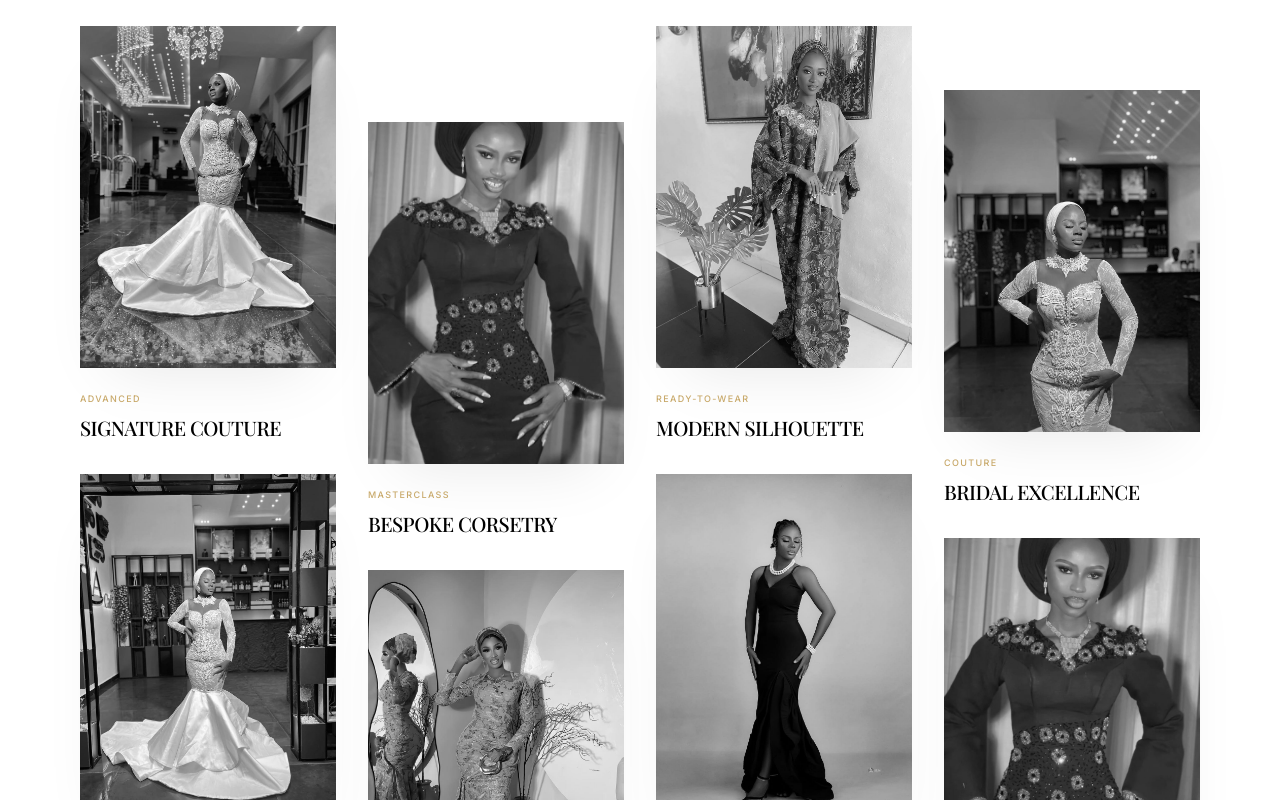
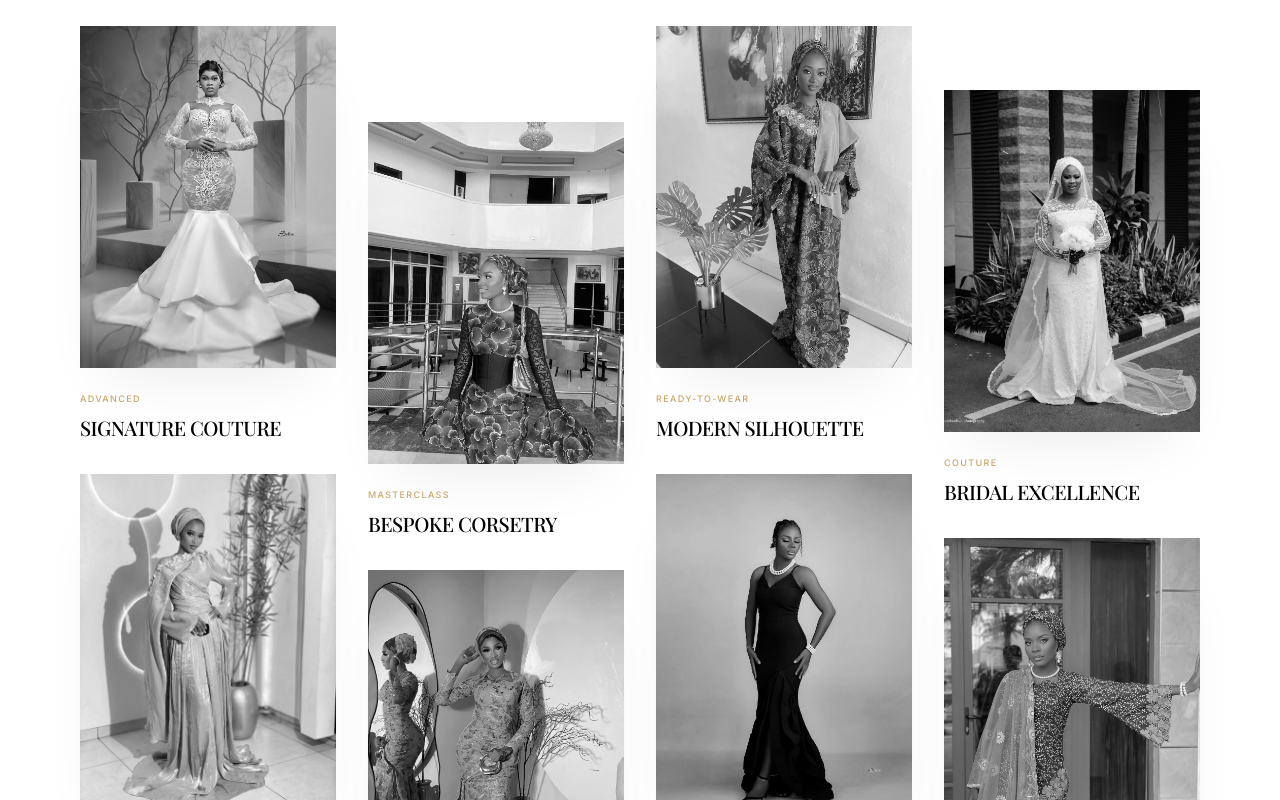
Before and after one commit to Priest98/fiastyleacademy, a React (Vite) app: page / in a window 1280 px wide. Shown: the part 1260-2060 px from the top of the page. Built offline with nearby package versions, Linux system fonts and the light colour scheme; the HTML template or start-up script is replaced by a standard one; a web font is replaced by a local one.

Commit message:
Update: Reverted permanent grayscale on Design Mastery image.

```diff
--- a/src/pages/Index.tsx
+++ b/src/pages/Index.tsx
@@ -6,11 +6,16 @@ import FadeIn from "@/components/animations/FadeIn";
 import homeHero from "@/assets/new/homepage/home1.jpg";
 import cat1_1 from "@/assets/new/category1/cat1-1.jpg";
 import cat1_2 from "@/assets/new/category1/cat1-2.jpg";
+import cat1_12 from "@/assets/new/category1/cat1-12.jpg";
 import cat1_3 from "@/assets/new/category1/cat1-3.jpg";
+import cat1_5 from "@/assets/new/category1/cat1-5.jpg";
 import cat2_1 from "@/assets/new/category2/cat2-1.jpg";
 import cat2_2 from "@/assets/new/category2/cat2-2.jpg";
+import cat2_5 from "@/assets/new/category2/cat2-5.jpg";
 import cat3_1 from "@/assets/new/category3/cat3-1.jpg";
+import cat3_2 from "@/assets/new/category3/cat3-2.jpg";
 import cat4_1 from "@/assets/new/category4/cat4-1.jpg";
+import cat4_2 from "@/assets/new/category4/cat4-2.jpg";
 import cat5_1 from "@/assets/new/category5/cat5-1.jpg";
 import cat5_8 from "@/assets/new/category5/cat5-8.jpg";
 import fabricImage from "@/assets/fabric.png";
@@ -96,11 +101,11 @@ export default function Index() {
 
             <div className="grid grid-cols-1 md:grid-cols-2 lg:grid-cols-4 gap-8">
               <div className="space-y-8">
-                <PortfolioItem image={cat1_1} title="Signature Couture" category="Advanced" />
-                <PortfolioItem image={cat1_2} title="Structural Detail" category="Pattern Making" />
+                <PortfolioItem image={cat1_5} title="Signature Couture" category="Advanced" />
+                <PortfolioItem image={cat4_2} title="Structural Detail" category="Pattern Making" />
               </div>
               <div className="space-y-8 pt-12 md:pt-24">
-                <PortfolioItem image={cat2_1} title="Bespoke Corsetry" category="Masterclass" />
+                <PortfolioItem image={cat2_5} title="Bespoke Corsetry" category="Masterclass" />
                 <PortfolioItem image={cat3_1} title="Luxury Finishing" category="Tailoring" />
               </div>
               <div className="space-y-8">
@@ -108,8 +113,8 @@ export default function Index() {
                 <PortfolioItem image={cat5_1} title="Fabric Manipulation" category="Artisan" />
               </div>
               <div className="space-y-8 pt-12 md:pt-16">
-                <PortfolioItem image={cat1_3} title="Bridal Excellence" category="Couture" />
-                <PortfolioItem image={cat2_2} title="Design Mastery" category="Portfolio" />
+                <PortfolioItem image={cat1_12} title="Bridal Excellence" category="Couture" />
+                <PortfolioItem image={cat3_2} title="Design Mastery" category="Portfolio" />
               </div>
             </div>
           </div>
@@ -257,7 +262,7 @@ export default function Index() {
   );
 }
 
-function PortfolioItem({ image, title, category }: { image: string, title: string, category: string }) {
+function PortfolioItem({ image, title, category, isAlwaysGrayscale = false }: { image: string, title: string, category: string, isAlwaysGrayscale?: boolean }) {
   return (
     <FadeIn direction="up">
       <div className="group cursor-pointer">
@@ -265,7 +270,8 @@ function PortfolioItem({ image, title, category }: { image: string, title: strin
           <img
             src={image}
             alt={title}
-            className="w-full h-full object-cover grayscale group-hover:grayscale-0 transition-all duration-[1.5s] group-hover:scale-110"
+            className={`w-full h-full object-cover transition-all duration-[1.5s] group-hover:scale-110
+              ${isAlwaysGrayscale ? "grayscale" : "grayscale group-hover:grayscale-0"}`}
           />
         </div>
         <span className="label text-[9px] text-gold mb-2 block">{category}</span>
```
